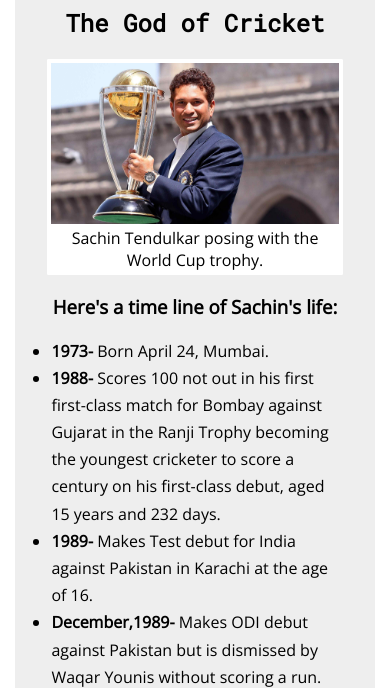
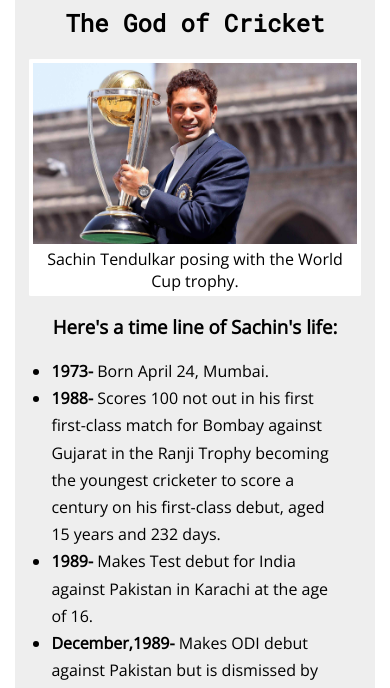
Before and after one commit to vaibhavvijay9/Tribute-Sachin-Tendulkar, a plain HTML site: page index.html in a window 390 px wide. Shown: the part 135-823 px from the top of the page. Drawn offline with nearby package versions, Linux system fonts and the light colour scheme.

Commit message:
image size changed on mobile screen

```diff
--- a/css/style.css
+++ b/css/style.css
@@ -81,4 +81,14 @@ body {
         display: inline-block;
         padding: 1% 0 3% 0;
     }
+    #img-div {
+        display: flex;
+        flex-direction: column;
+        align-items: center;
+        background-color: #FFFFFF;
+        border: 4px solid #FFFFFF;
+        border-radius: 0.5%;
+        margin: 0 auto;
+        max-width: 90%;
+    }
 }
```
